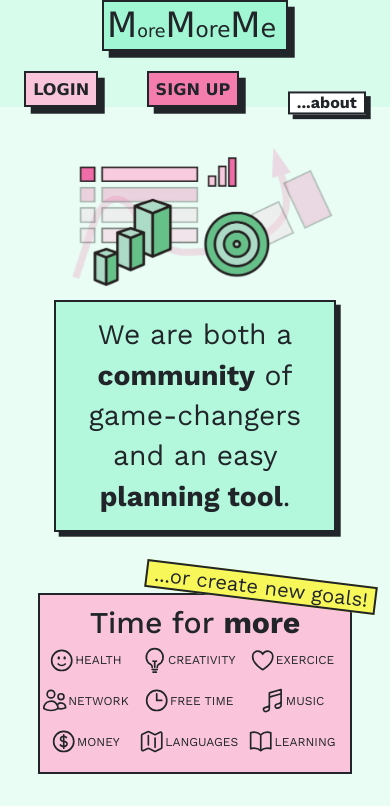
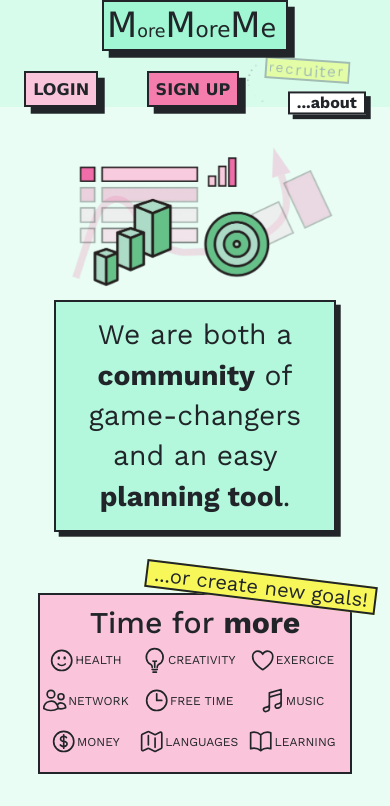
Before and after one commit to thelittlemitak/portfolio, a React (Create React App) app: page / in a window 390 px wide. Shown: the top 806 px of the page. Built offline with nearby package versions, Linux system fonts and the light colour scheme.

Commit message:
finish 1440 about and add recruiter alert on home + hidden f

```diff
--- a/react-notes.js
+++ b/react-notes.js
@@ -192,3 +192,5 @@ const sum2 = (a, b) => a + b; // if there was only one parameter, you can remove
 // https://www.youtube.com/watch?v=VShtPwEkDD0
 // https://stackoverflow.com/questions/35995273/how-to-run-html-file-using-node-js
 // https://nodesource.com/blog/an-absolute-beginners-guide-to-using-npm/
+
+//https://checkbox.toys/scale/
--- a/src/components/Header.js
+++ b/src/components/Header.js
@@ -3,8 +3,19 @@ import AboutButton from "./btns/AboutButton";
 import ContactButton from "./btns/ContactButton";
 import SignUpBtn from "./btns/SignUpBtn";
 import LoginBtn from "./btns/LoginBtn";
+import ScalingAlert from "./ScalingAlert";
+import { useEffect, useState } from "react";
 
 function Header(props) {
+  let sAStyle = "sa-main-wrapper";
+
+  if (
+    localStorage.getItem("user") ||
+    sessionStorage.getItem("user") == "recruiter"
+  ) {
+    sAStyle = "sa-main-wrapper hidden";
+  }
+
   return (
     <header className="main-header sticky">
       <a className="logo-box logo-box--index" href="/">
@@ -17,12 +28,23 @@ function Header(props) {
         <props.altBtn3></props.altBtn3>
         {/* <div className="salute-wrapper"> */}
         <div className={props.saluteStyleTunnel}>
-
           <div className="salute">{props.saluteTextTunnel}</div>
         </div>
         <props.altBtn5 userNameTunnel={props.userNameTunnel}></props.altBtn5>
         <props.altBtn4></props.altBtn4>
       </div>
+      <ScalingAlert
+        lt1="r"
+        lt2="e"
+        lt3="c"
+        lt4="r"
+        lt5="u"
+        lt6="i"
+        lt7="t"
+        lt8="e"
+        lt9="r"
+        styleTunnel={sAStyle}
+      ></ScalingAlert>
     </header>
   );
 }
--- /dev/null
+++ b/src/components/ScalingAlert.css
@@ -0,0 +1,135 @@
+.sa-main-wrapper {
+  height: 3.2rem;
+
+  position: absolute;
+  top: 24px;
+  right: 40px;
+  display: grid;
+  grid-template-columns: 1fr 1fr 1fr 1fr 1fr 1fr 1fr 1fr 1fr;
+  font-size: 2rem;
+  /* background-color: red; */
+  background-color: yellow;
+  border: 0.3rem solid;
+  transform: rotate(4deg);
+  opacity: 30%;
+  /* box-shadow: 0.7rem 0.7rem; */
+}
+
+.letter-container {
+  width: 15px;
+  text-align: center;
+}
+
+.t1 {
+  animation: scaling 1s ease-in-out infinite alternate;
+}
+.t2 {
+  animation: scaling 1s ease-in-out infinite alternate;
+  animation-delay: 0.2s;
+  transform: translateX(-1px);
+}
+.t3 {
+  animation: scaling 1s ease-in-out infinite alternate;
+  animation-delay: 0.4s;
+}
+.t4 {
+  animation: scaling 1s ease-in-out infinite alternate;
+  animation-delay: 0.6s;
+}
+.t5 {
+  animation: scaling 1s ease-in-out infinite alternate;
+  animation-delay: 0.8s;
+}
+.t6 {
+  animation: scaling 1s ease-in-out infinite alternate;
+  animation-delay: 1s;
+}
+.t7 {
+  animation: scaling 1s ease-in-out infinite alternate;
+  animation-delay: 1.2s;
+  transform: translateX(-3px);
+}
+.t8 {
+  animation: scaling 1s ease-in-out infinite alternate;
+  animation-delay: 1.4s;
+  transform: translateX(-3px);
+}
+.t9 {
+  animation: scaling 1s ease-in-out infinite alternate;
+  animation-delay: 1.6s;
+  transform: translateX(-3px);
+}
+
+@keyframes scaling {
+  100% {
+    font-size: 2.5rem;
+  }
+}
+
+.dot-container {
+  position: absolute;
+  left: -12px;
+  top: -5px;
+}
+
+.dot {
+  width: 10px;
+  height: 5px;
+  padding: 3px 0px;
+}
+
+.d1 {
+  animation: scaling2 0.7s ease-in-out infinite alternate;
+  transform: translateX(-1px);
+}
+.d2 {
+  animation: scaling2 0.7s ease-in-out infinite alternate;
+  animation-delay: 0.2s;
+  transform: translateX(-5px);
+
+}
+.d3 {
+  animation: scaling2 0.7s ease-in-out infinite alternate;
+  animation-delay: 0.4s;
+  transform: translateX(-7px);
+
+}
+.d4 {
+  animation: scaling2 0.7s ease-in-out infinite alternate;
+  animation-delay: 0.6s;
+  transform: translateX(-8px);
+
+}
+.d5 {
+  animation: scaling2 0.7s ease-in-out infinite alternate;
+  animation-delay: 0.8s;
+  transform: translateX(-7px);
+
+}
+.d6 {
+  animation: scaling2 0.7s ease-in-out infinite alternate;
+  animation-delay: 1s;
+  transform: translateX(-5px);
+
+}
+.d7 {
+  animation: scaling2 0.7s ease-in-out infinite alternate;
+  animation-delay: 1.2s;
+  transform: translateX(0px);
+}
+.d8 {
+  animation: scaling2 0.7s ease-in-out infinite alternate;
+  animation-delay: 1.4s;
+  transform: translateX(8px);
+}
+.d9 {
+  animation: scaling2 0.7s ease-in-out infinite alternate;
+  animation-delay: 1.6s;
+  transform: translateX(6px);
+}
+
+@keyframes scaling2 {
+  100% {
+    opacity: 0%;
+  }
+}
--- /dev/null
+++ b/src/components/ScalingAlert.js
@@ -0,0 +1,59 @@
+import "./ScalingAlert.css";
+
+function ScalingAlert(props) {
+  return (
+    <div className={props.styleTunnel}>
+      <div className="letter-container">
+        {" "}
+        <div className="t1">{props.lt1}</div>
+      </div>
+      <div className="letter-container">
+        {" "}
+        <div className="t2">{props.lt2}</div>
+      </div>
+      <div className="letter-container">
+        {" "}
+        <div className="t3">{props.lt3}</div>
+      </div>
+      <div className="letter-container">
+        {" "}
+        <div className="t4">{props.lt4}</div>
+      </div>
+      <div className="letter-container">
+        {" "}
+        <div className="t5">{props.lt5}</div>
+      </div>
+      <div className="letter-container">
+        {" "}
+        <div className="t6">{props.lt6}</div>
+      </div>
+      <div className="letter-container">
+        {" "}
+        <div className="t7">{props.lt7}</div>
+      </div>
+      <div className="letter-container">
+        {" "}
+        <div className="t8">{props.lt8}</div>
+      </div>
+      <div className="letter-container">
+        {" "}
+        <div className="t9">{props.lt9}</div>
+      </div>
+      <div className="dot-container">
+        <div className="dot d1">.</div>
+        <div className="dot d2">.</div>
+        <div className="dot d3">.</div>
+        <div className="dot d4">.</div>
+        <div className="dot d5">.</div>
+        <div className="dot d6">.</div>
+        <div className="dot d7">.</div>
+        <div className="dot d8">.</div>
+        {/* <div className="dot d9">.</div> */}
+
+
+      </div>
+    </div>
+  );
+}
+
+export default ScalingAlert;
--- a/src/pages/MediaQueries.css
+++ b/src/pages/MediaQueries.css
@@ -1,4 +1,3 @@
-/* 1456px (1440) minimac; so we start with 1080p*/
 .about-hero-right {
   position: relative;
   opacity: 0;
@@ -18,6 +17,7 @@
   height: 70%;
 }
 
+/* & 1456px (1440) minimac; so we start with 1080p*/
 @media (max-width: 91em) {
   .graphics-pic {
     max-width: 67rem;
@@ -49,8 +49,11 @@
   }
 }
 
-/* 1312px */
+/* & 1312px1312px1312px1312px1312px1312px1312px1312px1312px1312px1312px1312px1312px1312px1312px1312px1312px1312px1312px1312px1312px1312px */
 @media (max-width: 82em) {
+  .sa-main-wrapper {
+    right: 30px;
+  }
   .salute-wrapper {
     transform: translateX(4rem);
   }
@@ -79,6 +82,10 @@
 
 /* 1168px */
 @media (max-width: 73em) {
+  .sa-main-wrapper {
+    top: 24px;
+    right: 20px;
+  }
   .carousel-container {
     height: 60rem;
   }
@@ -94,6 +101,17 @@
 @media (max-width: 66em) {
   html {
     font-size: 52.5%;
+  }
+  .letter-container {
+    width: 12px;
+  }
+  .dot {
+    width: 10px;
+    padding: 2px 0px;
+  }
+  .sa-main-wrapper {
+    top: 19px;
+    right: 20px;
   }
   .testimonial-img {
     height: 37rem;
@@ -115,8 +133,12 @@
   }
 }
 
-/* 912px */
+/* & 912px912px912px912px912px912px912px912px912px912px912px912px912px912px912px912px912px912px912px912px912px912px912px912px912px*/
 @media (max-width: 57em) {
+  .sa-main-wrapper {
+    top: 19px;
+    right: 30px;
+  }
   .main-header {
     grid-template-columns: 1fr 1.5fr;
   }
@@ -275,8 +297,16 @@
   }
 }
 
-/* 750 */
+/* & 750px750px750px750px750px750px750px750px750px750px750px750px750px750px750px750px750px750px750px750px750px750px750px750px750px750px */
 @media (max-width: 47em) {
+  .sa-main-wrapper {
+    top: 19px;
+    right: 30px;
+  }
+  .letter-container {
+    width: 9px;
+  }
+
   .social-media-container {
     font-size: 3rem;
     justify-content: space-around;
@@ -330,8 +360,12 @@
   }
 }
 
-/* 600px */
+/* & 600px600px600px600px600px600px600px600px600px600px600px600px600px600px600px600px600px600px600px600px600px600px600px600px600px600px600px600px */
 @media (max-width: 38em) {
+  .sa-main-wrapper {
+    top: 17px;
+    right: 10px;
+  }
   .salute-wrapper {
     font-size: 2rem;
   }
@@ -390,15 +424,19 @@
   }
 }
 
-/* 528px */
+/* & 528px528px528px528px528px528px528px528px528px528px528px528px528px528px528px528px528px528px528px528px528px528px528px528px528px528px528px528px528px */
 @media (max-width: 33em) {
   html {
     font-size: 42%;
   }
+  .sa-main-wrapper {
+    top: 59px;
+    right: 40px;
+  }
   .salute-wrapper {
     transform: translateX(7rem);
   }
-  .salute{
+  .salute {
     font-size: 2rem;
   }
   .post-hero-title {
@@ -496,12 +534,12 @@
   }
 }
 
-/* 400px */
+/* & 400px400px400px400px400px400px400px400px400px400px400px400px400px400px400px400px400px400px400px400px400px400px400px400px400px400px400px400px */
 @media (max-width: 25em) {
   .salute-wrapper {
     transform: translateX(3rem);
   }
-  .salute{
+  .salute {
     font-size: 2rem;
   }
   .social-media-container {
--- a/src/pages/about/style-about.css
+++ b/src/pages/about/style-about.css
@@ -169,11 +169,6 @@
   background-color: #fcd7e6;
 }
 
-.about-sec-4 {
-  background-color: #7df4c2;
-  grid-column: 1 / 3;
-}
-
 .wrapper-test {
   display: grid;
   grid-template-columns: 1fr 1fr;
@@ -225,22 +220,42 @@
 
 .postposthero-leftcard {
   background-color: #fac5db;
-  transition: all 0.3s;
+  transition: all 0.6s;
 }
 
 .postposthero-rightcard {
   background-color: #fac5db;
   margin-left: 5rem;
-  transition: all 0.3s;
+  transition: all 0.6s;
+}
+
+.dummy-floatingEl {
+  background-color: red;
+  position: absolute;
+  top: 45%;
+  left: 50%;
+}
+
+.dummy-floatingEl2 {
+  background-color: red;
+  position: absolute;
+  top: 85%;
+  left: 50%;
+}
+
+.postpostposthero-card {
+  background-color: #7df4c2;
+  border: 0.3rem solid black;
+  box-shadow: 1rem 1rem black;
+}
+
+.about-sec-4 {
+  background-color: #7df4c2;
+  grid-column: 1 / 3;
+  transform: translateY(500px);
+  transition: all 0.6s;
 }
 
 .inthemiddle {
   transform: translatey(0px);
 }
-
-.dummy-floatingEl {
-  background-color: red;
-  position: absolute;
-  top: 40%;
-  left: 50%;
-}
--- a/src/pages/home/Home.js
+++ b/src/pages/home/Home.js
@@ -24,6 +24,7 @@ import Overlay from "../../components/Overlay";
 import DummyBtn from "../../components/btns/DummyBtn";
 import { Navigate, useNavigate } from "react-router-dom";
 import Carousel2 from "./carousel/Carousel2";
+import ScalingAlert from "../../components/ScalingAlert";
 
 function Home() {
   const signUpBtn = SignUpBtn;
@@ -274,8 +275,8 @@ function Home() {
         saluteStyleTunnel={
           localStorage.getItem("isLoggedIn") ||
           sessionStorage.getItem("isLoggedIn") == "yes"
-          ? "salute-wrapper"
-          : "salute-wrapper display-none"
+            ? "salute-wrapper"
+            : "salute-wrapper display-none"
         }
       ></Header>
       <MainWrapper>
```
Also changed, not shown: src/pages/about/About.js (+24 -3 lines), 1 other file (tests, documents, lock files or other folders).
